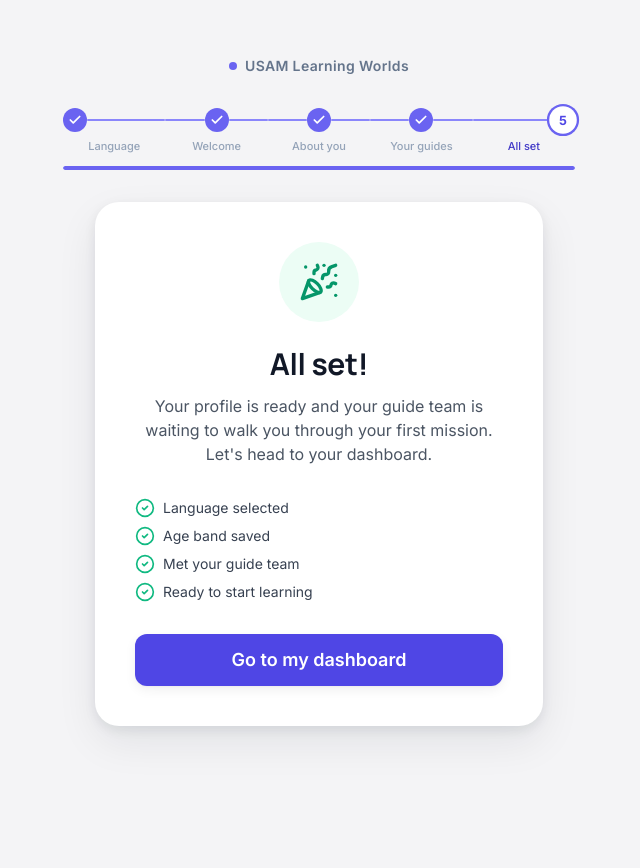
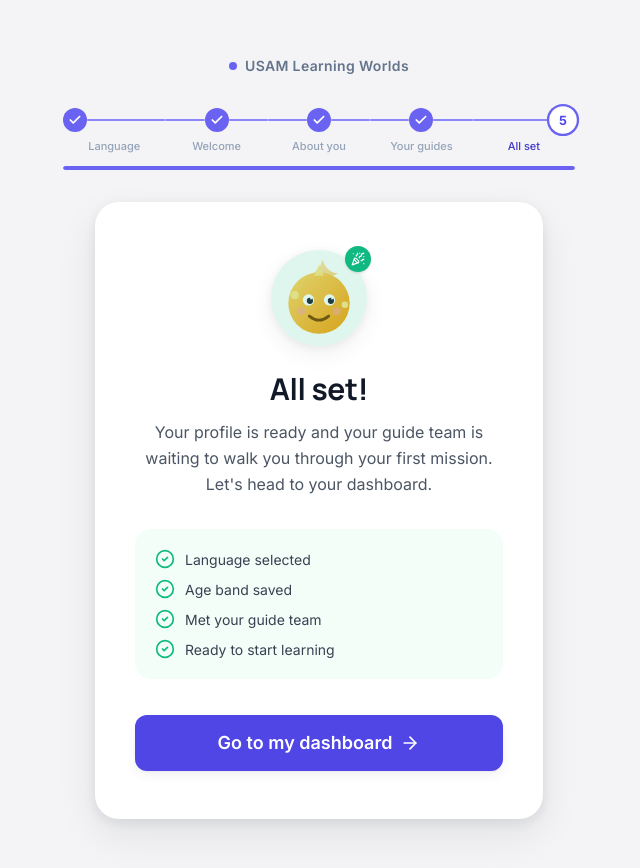
Before and after one commit to mohamedsaber3108/USAM-Learning-Worlds, a React (Vite) app in the folder frontend/: page /onboarding/complete in a window 1280 px wide. Shown: the top 868 px of the page, without its empty margins (321-961 px from the left). Before the commit the page ends 800 px from the top, so only its background shows below. Built offline with nearby package versions, Linux system fonts and the light colour scheme; sample sign-in values are in the browser's storage.

Commit message:
onboarding: redesign OnboardingCompletePage with character close-out

```diff
--- a/frontend/src/features/onboarding/pages/OnboardingCompletePage.tsx
+++ b/frontend/src/features/onboarding/pages/OnboardingCompletePage.tsx
@@ -1,7 +1,8 @@
 import { useNavigate } from 'react-router-dom'
 import { motion } from 'framer-motion'
 import { useTranslation } from 'react-i18next'
-import { PartyPopper, CheckCircle2 } from 'lucide-react'
+import { PartyPopper, CheckCircle2, ArrowRight } from 'lucide-react'
+import { CharacterFace } from '@/features/characters/components/CharacterFace'
 import { OnboardingLayout } from '../components/OnboardingLayout'
 
 export function OnboardingCompletePage() {
@@ -17,41 +18,59 @@ export function OnboardingCompletePage() {
 
   return (
     <OnboardingLayout step={5} totalSteps={5} stepKey="complete">
-      <div className="max-w-md w-full bg-white rounded-3xl shadow-soft-lg p-8 sm:p-10 text-center">
+      <div className="max-w-md w-full bg-white rounded-3xl shadow-soft-lg px-8 py-10 sm:px-10 sm:py-12 text-center">
+        {/* Azouz sees the learner off from onboarding into the dashboard —
+            closes the loop opened on WelcomePage instead of ending on an
+            anonymous success glyph. The party-popper badge layers ON the
+            character (same composition language as WelcomePage's sparkle
+            badge) rather than replacing it. */}
         <motion.div
-          initial={{ scale: 0.5, opacity: 0 }}
-          animate={{ scale: 1, opacity: 1 }}
-          transition={{ delay: 0.1, type: 'spring', stiffness: 200 }}
-          className="mx-auto mb-6 w-20 h-20 rounded-full bg-success-50 flex items-center justify-center"
+          initial={{ scale: 0.6, opacity: 0, rotate: -6 }}
+          animate={{ scale: 1, opacity: 1, rotate: 0 }}
+          transition={{ delay: 0.1, type: 'spring', stiffness: 190 }}
+          className="mx-auto mb-6 relative w-24 h-24"
         >
-          <PartyPopper className="w-10 h-10 text-success-600" />
+          <div
+            className="absolute inset-0 rounded-full shadow-soft-md"
+            style={{ backgroundColor: '#10B98122' }}
+          />
+          <CharacterFace characterId="Azouz" size={96} />
+          <span className="absolute -top-1 -right-1 bg-success-500 rounded-full p-1.5 shadow">
+            <PartyPopper className="w-3.5 h-3.5 text-white" />
+          </span>
         </motion.div>
 
-        <h1 className="text-3xl font-bold text-gray-900 mb-3">
+        <h1 className="text-3xl font-bold text-gray-900 mb-3 leading-tight [text-wrap:balance]">
           {t('onboarding.complete.title')}
         </h1>
-        <p className="text-gray-600 mb-8">{t('onboarding.complete.subtitle')}</p>
+        <p className="text-gray-600 leading-relaxed max-w-sm mx-auto mb-8">
+          {t('onboarding.complete.subtitle')}
+        </p>
 
-        <ul className="text-left space-y-2 mb-8">
+        {/* Checklist recap — every prior step, tied visually to this final
+            screen via the same success-green token used across the app for
+            correctness/mastery feedback (see tailwind.config.js). */}
+        <ul className="text-left space-y-2.5 mb-9 bg-success-50/60 rounded-2xl p-5">
           {checklist.map((item, i) => (
             <motion.li
               key={item}
               initial={{ opacity: 0, x: -8 }}
               animate={{ opacity: 1, x: 0 }}
               transition={{ delay: 0.15 + i * 0.08 }}
-              className="flex items-center gap-2 text-sm text-gray-700"
+              className="flex items-center gap-2.5 text-sm text-gray-700"
             >
               <CheckCircle2 className="w-5 h-5 text-success-500 flex-shrink-0" />
-              {item}
+              <span className="leading-snug">{item}</span>
             </motion.li>
           ))}
         </ul>
 
         <button
           onClick={() => navigate('/dashboard')}
-          className="btn btn-primary w-full py-3 text-lg"
+          className="btn btn-primary w-full py-3.5 text-lg flex items-center justify-center gap-2"
         >
           {t('onboarding.complete.cta')}
+          <ArrowRight className="w-5 h-5 rtl:scale-x-[-1]" />
         </button>
       </div>
     </OnboardingLayout>
```
